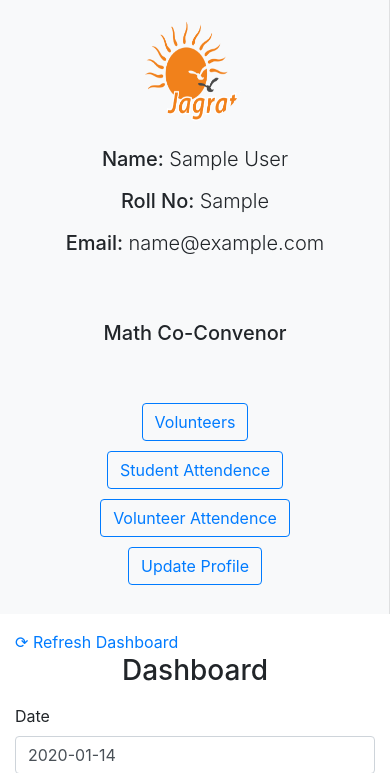
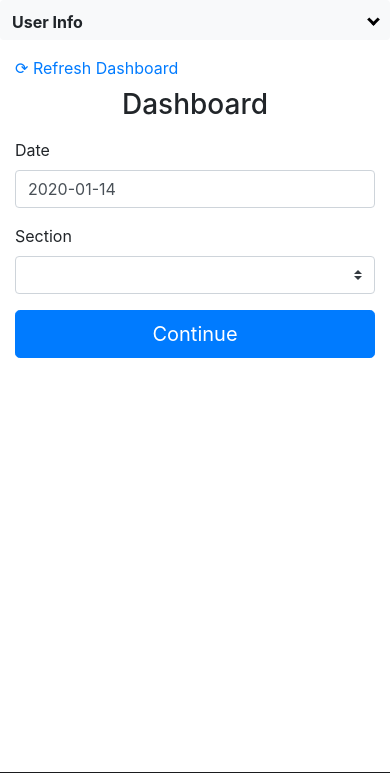
Before and after one commit to garg3133/JagratiWebApp, a Django app: page /dashboard/ in a window 390 px wide. Shown: the part 72-845 px from the top of the page. Run offline with Django 3.2, Linux system fonts and the light colour scheme; a user stored in the database is signed in; tables that the repository leaves empty hold one stand-in row (values such as "Sample post"); data that the repository does not hold is empty; some libraries are stand-ins or nearby versions.

Commit message:
accordion on dashboard

```diff
--- a/Jagrati/templates/home/dashboard.html
+++ b/Jagrati/templates/home/dashboard.html
@@ -6,6 +6,25 @@
 	<style>
 		.main{
 			min-height: calc(100vh - 54px);   /* So that footer is at the bottom (without scroll) if screen is short*/
+		}
+
+		.arrow{
+			border: solid black;
+			border-width: 0 3px 3px 0;
+			display: inline-block;
+			padding: 3px;
+		}
+
+		.up {
+			transform: rotate(-135deg);
+			-webkit-transform: rotate(-135deg);
+			/* transition-delay: 800ms; */
+		}
+
+		.down {
+			transform: rotate(45deg);
+			-webkit-transform: rotate(45deg);
+			/* transition-delay: 800ms; */
 		}
 
 		.sidebar {
@@ -78,7 +97,16 @@
 
 	<div class="container-fluid">
 		<div class="row justify-content-end">
-			<nav class="col-md-4 col-lg-3 d-md-block bg-light sidebar">
+			<a id="dash-accordion" class="btn btn-light w-100 border-0 d-md-none" data-toggle="collapse" href="#dash-sidebar" onclick="change_arrow()">
+				<div class="clearfix">
+					<div class="float-left font-weight-bold pt-1">User Info</div>
+					<div class="float-right">
+						<i class="arrow down"></i>
+					</div>
+				</div>
+
+			</a>
+			<nav class="collapse col-md-4 col-lg-3 d-md-block bg-light sidebar" id="dash-sidebar">
 				<div class="sidebar-sticky pb-4 pb-md-0">
 					<ul class="dash-list nav flex-column text-center">
 						<li class="nav-item">
@@ -157,7 +185,7 @@
 			<!-- DASHBOARD -->
 
 			<div class="dash-main col-md-8 col-lg-9 mt-3">
-				<a href="" onclick="show_dash_main()">&#x27f3; Refresh Dashboard</a>
+				<a href="" onclick="show_dash_main()" class="d-inline-block mb-2 mb-md-0">&#x27f3; Refresh Dashboard</a>
 				<h3 class="text-center mb-3">Dashboard</h3>
 				{% if user.auth is True %}
 				<form method="POST">
@@ -339,7 +367,7 @@
 			<!-- UPDATE PROFILE -->
 
 			<div class="dash-update d-none col-md-8 col-lg-9 mt-3">
-				<a href="" onclick="show_dash_main()">&larr; Back to Dashboard</a>
+				<a href="" onclick="show_dash_main()" class="d-inline-block mb-2 mb-md-0">&larr; Back to Dashboard</a>
 				<h3 class="text-center">Update Profile</h3>
 				<p class="text-center text-danger mb-1 mt-3">{{update_error}}</p>
 				<div class="row justify-content-center">
@@ -452,7 +480,7 @@
 			<!-- UPDATE SCHEDULE -->
 
 			<div class="dash-schedule d-none col-md-8 col-lg-9 mt-3">
-				<a href="" onclick="show_dash_main()">&larr; Back to Dashboard</a>
+				<a href="" onclick="show_dash_main()" class="d-inline-block mb-2 mb-md-0">&larr; Back to Dashboard</a>
 				<h3 class="text-center">Update Schedule</h3>
 				<p class="text-center text-danger mb-3 mt-3">{{sch_error}}</p>
 				<form method="POST">
@@ -555,7 +583,7 @@
 			{% comment %}
 
 			<div class="dash-cwhw d-none col-md-8 col-lg-9 mt-3">
-				<a href="" onclick="show_dash_main()">&larr; Back to Dashboard</a>
+				<a href="" onclick="show_dash_main()" class="d-inline-block mb-2 mb-md-0">&larr; Back to Dashboard</a>
 				<h3 class="text-center">Update ClassWork-HomeWork</h3>
 				<form method="POST">
 					{% csrf_token %}
@@ -609,7 +637,7 @@
 			<!-- List of Volunteers -->
 
 			<div class="dash-vol-list d-none col-md-8 col-lg-9 mt-3">
-				<a href="" onclick="show_dash_main()">&larr; Back to Dashboard</a>
+				<a href="" onclick="show_dash_main()" class="d-inline-block mb-2 mb-md-0">&larr; Back to Dashboard</a>
 				<h3 class="text-center">Volunteers Schedule</h3>
 				<div class="row justify-content-center">
 					<div class="col-md-4 my-3">
@@ -634,7 +662,7 @@
 			<!-- Volunteer Attendence -->
 
 			<div class="dash-vol-att d-none col-md-8 col-lg-9 mt-3">
-				<a href="" onclick="show_dash_main()">&larr; Back to Dashboard</a>
+				<a href="" onclick="show_dash_main()" class="d-inline-block mb-2 mb-md-0">&larr; Back to Dashboard</a>
 				<h3 class="text-center">Volunteers Attendence</h3>
 				<p class="text-center mt-3"><span class="font-weight-bold">Date: </span>{{today_date}}</p>
 
@@ -714,7 +742,7 @@
 			<!-- Student Attendence -->
 
 			<div class="dash-stu-att d-none col-md-8 col-lg-9 mt-3">
-				<a href="" onclick="show_dash_main()">&larr; Back to Dashboard</a>
+				<a href="" onclick="show_dash_main()" class="d-inline-block mb-2 mb-md-0">&larr; Back to Dashboard</a>
 				<h3 class="text-center">Students Attendence</h3>
 				<p class="text-center mt-3"><span class="font-weight-bold">Date: </span>{{today_date}}</p>
 
@@ -946,7 +974,7 @@
 	footer{
 		position: fixed;
 		bottom: 0;
-		width: 100vw;
+		width: 100%;
 	}
 	@media(max-width: 767px){
 		footer{
@@ -1263,6 +1291,8 @@
 	let dash_vol_att = document.querySelector(".dash-vol-att");
 	let dash_stu_att = document.querySelector(".dash-stu-att");
 	let dash_vol_list = document.querySelector(".dash-vol-list");
+	let dash_sidebar = document.querySelector("#dash-sidebar");
+	let dash_accordion = document.querySelector("#dash-accordion i");
 
 
 	if("{{update_error}}"){
@@ -1275,6 +1305,17 @@
 		show_dash_cwhw();
 	}
 
+	function change_arrow(){
+		if(dash_sidebar.classList.contains('show')){
+			dash_accordion.classList.remove('up');
+			dash_accordion.classList.add('down');
+		}
+		else{
+			dash_accordion.classList.remove('down');
+			dash_accordion.classList.add('up');
+		}
+	}
+
 	function show_dash_main(){
 		if(dash_main.classList.contains('d-none')) dash_main.classList.remove('d-none');
 		if(!dash_update.classList.contains('d-none')) dash_update.classList.add('d-none');
@@ -1284,6 +1325,11 @@
 			if(!dash_vol_att.classList.contains('d-none')) dash_vol_att.classList.add('d-none');
 			if(!dash_stu_att.classList.contains('d-none')) dash_stu_att.classList.add('d-none');
 			if(!dash_vol_list.classList.contains('d-none')) dash_vol_list.classList.add('d-none');
+		}
+		if(dash_sidebar.classList.contains('show')){
+			dash_sidebar.classList.remove('show');
+			dash_accordion.classList.remove('up');
+			dash_accordion.classList.add('down');
 		}
 	}
 
@@ -1298,12 +1344,22 @@
 			if(!dash_stu_att.classList.contains('d-none')) dash_stu_att.classList.add('d-none');
 			if(!dash_vol_list.classList.contains('d-none')) dash_vol_list.classList.add('d-none');
 		}
+		if(dash_sidebar.classList.contains('show')){
+			dash_sidebar.classList.remove('show');
+			dash_accordion.classList.remove('up');
+			dash_accordion.classList.add('down');
+		}
 	}
 
 	function show_dash_schedule(){
 		if(!dash_main.classList.contains('d-none')) dash_main.classList.add('d-none');
 		if(!dash_update.classList.contains('d-none')) dash_update.classList.add('d-none');
 		if(dash_schedule.classList.contains('d-none')) dash_schedule.classList.remove('d-none');
+		if(dash_sidebar.classList.contains('show')){
+			dash_sidebar.classList.remove('show');
+			dash_accordion.classList.remove('up');
+			dash_accordion.classList.add('down');
+		}
 	}
 
 	function show_dash_cwhw(){
@@ -1322,6 +1378,11 @@
 		if(dash_vol_att.classList.contains('d-none')) dash_vol_att.classList.remove('d-none');
 		if(!dash_stu_att.classList.contains('d-none')) dash_stu_att.classList.add('d-none');
 		if(!dash_vol_list.classList.contains('d-none')) dash_vol_list.classList.add('d-none');
+		if(dash_sidebar.classList.contains('show')){
+			dash_sidebar.classList.remove('show');
+			dash_accordion.classList.remove('up');
+			dash_accordion.classList.add('down');
+		}
 	}
 
 	function show_dash_stu_att(){
@@ -1331,6 +1392,11 @@
 		if(!dash_vol_att.classList.contains('d-none')) dash_vol_att.classList.add('d-none');
 		if(dash_stu_att.classList.contains('d-none')) dash_stu_att.classList.remove('d-none');
 		if(!dash_vol_list.classList.contains('d-none')) dash_vol_list.classList.add('d-none');
+		if(dash_sidebar.classList.contains('show')){
+			dash_sidebar.classList.remove('show');
+			dash_accordion.classList.remove('up');
+			dash_accordion.classList.add('down');
+		}
 	}
 
 	function show_dash_vol_list(){
@@ -1340,6 +1406,11 @@
 		if(!dash_vol_att.classList.contains('d-none')) dash_vol_att.classList.add('d-none');
 		if(!dash_stu_att.classList.contains('d-none')) dash_stu_att.classList.add('d-none');
 		if(dash_vol_list.classList.contains('d-none')) dash_vol_list.classList.remove('d-none');
+		if(dash_sidebar.classList.contains('show')){
+			dash_sidebar.classList.remove('show');
+			dash_accordion.classList.remove('up');
+			dash_accordion.classList.add('down');
+		}
 	}
 
 </script>
```
